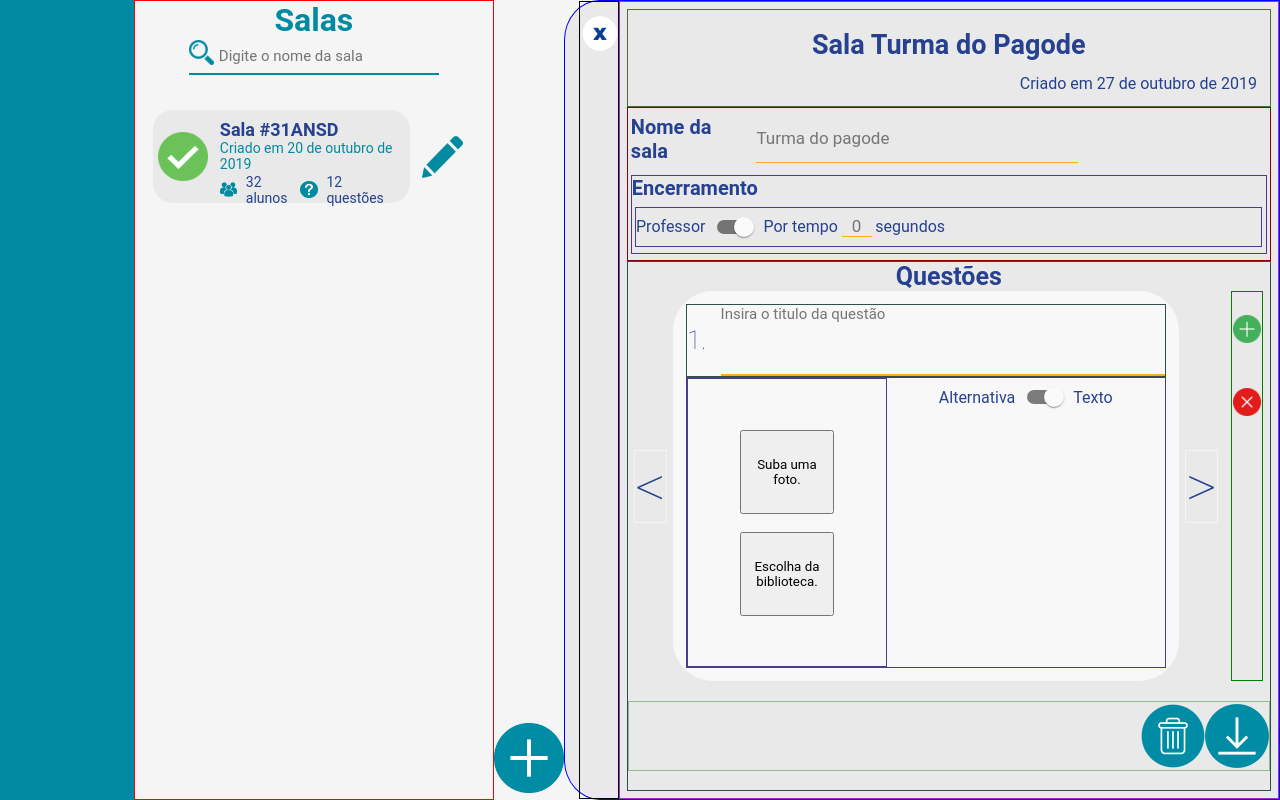
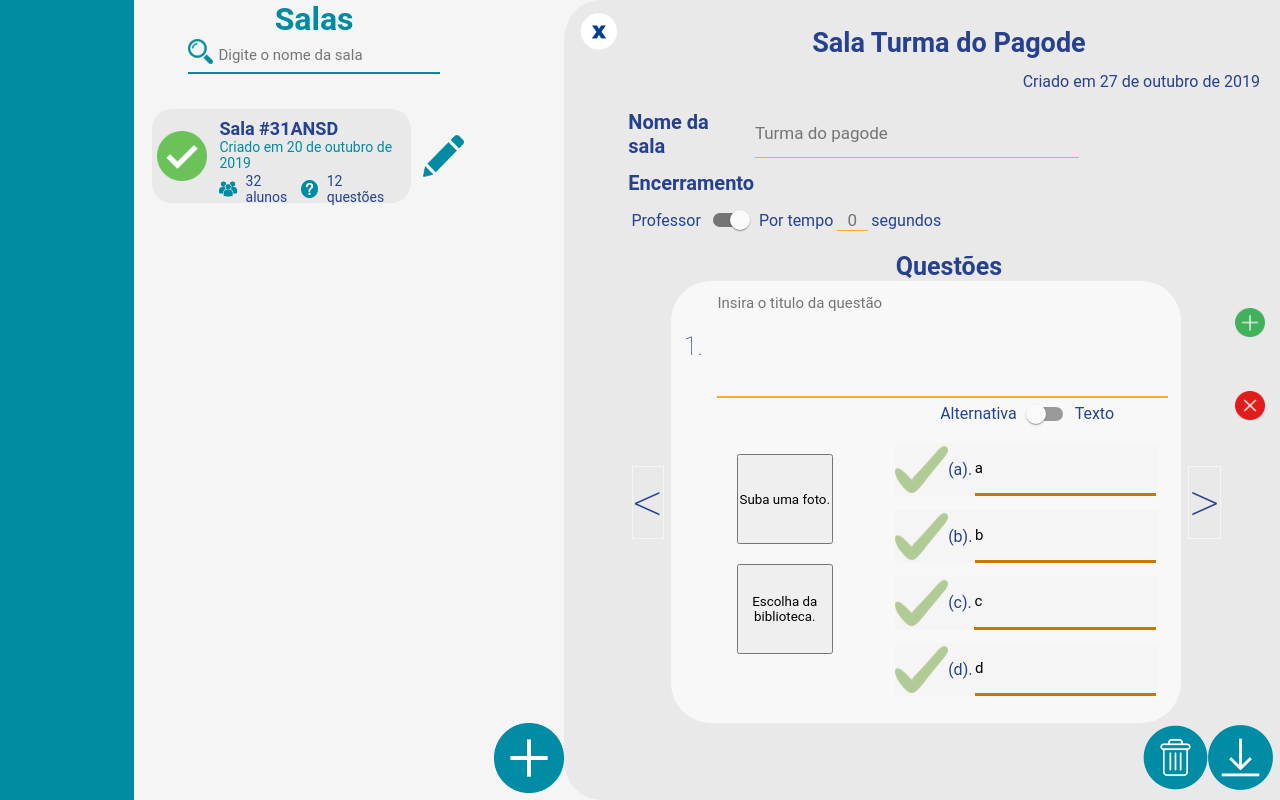
Before and after one commit to geta-org/anatodash, a React (Create React App) app: page /rooms in a window 1280 px wide. Built offline with nearby package versions, Linux system fonts and the light colour scheme.

Commit message:
Alternatives

```diff
--- a/src/components/rooms/rooms.js
+++ b/src/components/rooms/rooms.js
@@ -45,7 +45,20 @@ export default class Rooms extends Component {
             isByTeacher: true,
             seconds: 0,
             imageIsUploaded: false,
-            isByAlternative: true
+            isByText: false,
+            alternatives: ["a", "b", "c", "d", null],
+            answer: "",
+            questions: [
+                {
+                    id: "1",
+                    title: "",
+                    alternatives: [],
+                    answer: "",
+                    isByText: false,
+                    imageIsUploaded: false
+                }
+            ],
+            isEditing: true
         };
     }
 
@@ -63,15 +76,24 @@ export default class Rooms extends Component {
     };
 
     handleByAlternative = event => {
-        const isByAlternative = this.state.isByAlternative;
-        if (isByAlternative) {
+        const isByText = this.state.isByText;
+        if (isByText) {
             this.setState({
-                isByAlternative: false
+                isByText: false
             });
         } else {
             this.setState({
-                isByAlternative: true
+                isByText: true
             });
+        }
+    };
+
+    handleEditing = () => {
+        const _isEditing = this.state.isEditing;
+        if (_isEditing) {
+            this.setState({ isEditing: false });
+        } else {
+            this.setState({ isEditing: true });
         }
     };
 
@@ -79,6 +101,151 @@ export default class Rooms extends Component {
         this.setState({
             seconds: e.target.value
         });
+    };
+
+    handleAlternative = (e, number) => {
+        const array = [...this.state.alternatives];
+        array[number] = e.target.value;
+        this.setState(
+            {
+                alternatives: array
+            },
+            () => {
+                console.log(this.state.alternatives);
+            }
+        );
+    };
+
+    handleRightAlternative = e => {
+        const array = [...this.state.alternatives];
+        if (array[4] === array[e]) {
+            array[4] = null;
+            this.setState(
+                {
+                    alternatives: array
+                },
+                () => {
+                    console.log(this.state.alternatives);
+                }
+            );
+        } else {
+            array[4] = array[e];
+            this.setState(
+                {
+                    alternatives: array
+                },
+                () => {
+                    console.log(this.state.alternatives);
+                }
+            );
+        }
+    };
+
+    alternativeBox = (alt1, alt2, alt3, alt4, rightAlt) => {
+        return (
+            <div className="alternativeGroup">
+                <div className="alternativeContainer">
+                    {this.state.alternatives[4] ===
+                    this.state.alternatives[0] ? (
+                        <img
+                            onClick={() => this.handleRightAlternative(0)}
+                            className="rightCheck"
+                            alt=""
+                            src={CheckQ}
+                        />
+                    ) : (
+                        <img
+                            onClick={() => this.handleRightAlternative(0)}
+                            className="wrongCheck"
+                            alt=""
+                            src={CheckQ}
+                        />
+                    )}
+                    <p>({alt1}).</p>
+                    <input
+                        type="text"
+                        value={this.state.alternatives[0]}
+                        onChange={e => this.handleAlternative(e, 0)}
+                        placeholder="Digite a alternativa"
+                    />
+                </div>
+                <div className="alternativeContainer">
+                    {this.state.alternatives[4] ===
+                    this.state.alternatives[1] ? (
+                        <img
+                            onClick={() => this.handleRightAlternative(1)}
+                            className="rightCheck"
+                            alt=""
+                            src={CheckQ}
+                        />
+                    ) : (
+                        <img
+                            onClick={() => this.handleRightAlternative(1)}
+                            className="wrongCheck"
+                            alt=""
+                            src={CheckQ}
+                        />
+                    )}
+                    <p>({alt2}).</p>
+                    <input
+                        type="text"
+                        value={this.state.alternatives[1]}
+                        onChange={e => this.handleAlternative(e, 1)}
+                        placeholder="Digite a alternativa"
+                    />
+                </div>
+                <div className="alternativeContainer">
+                    {this.state.alternatives[4] ===
+                    this.state.alternatives[2] ? (
+                        <img
+                            onClick={() => this.handleRightAlternative(2)}
+                            className="rightCheck"
+                            alt=""
+                            src={CheckQ}
+                        />
+                    ) : (
+                        <img
+                            onClick={() => this.handleRightAlternative(2)}
+                            className="wrongCheck"
+                            alt=""
+                            src={CheckQ}
+                        />
+                    )}
+                    <p>({alt3}).</p>
+                    <input
+                        type="text"
+                        value={this.state.alternatives[2]}
+                        onChange={e => this.handleAlternative(e, 2)}
+                        placeholder="Digite a alternativa"
+                    />
+                </div>
+                <div className="alternativeContainer">
+                    {this.state.alternatives[4] ===
+                    this.state.alternatives[3] ? (
+                        <img
+                            onClick={() => this.handleRightAlternative(3)}
+                            className="rightCheck"
+                            alt=""
+                            src={CheckQ}
+                        />
+                    ) : (
+                        <img
+                            onClick={() => this.handleRightAlternative(3)}
+                            className="wrongCheck"
+                            alt=""
+                            src={CheckQ}
+                        />
+                    )}
+                    <p>({alt4}).</p>
+                    <input
+                        type="text"
+                        value={this.state.alternatives[3]}
+                        onChange={e => this.handleAlternative(e, 3)}
+                        placeholder="Digite a alternativa"
+                    />
+                </div>
+            </div>
+        );
     };
 
     render() {
@@ -119,9 +286,14 @@ export default class Rooms extends Component {
                         <img src={AddButton} alt="" />
                     </ButtonContainer>
                 </RoomsGeneral>
+                {this.state.isEditing ? (
                     <IndividualRoomGeneral>
                         <IndividualCloseColumn>
-                        <img alt="" src={CloseButton} />
+                            <img
+                                onClick={this.handleEditing}
+                                alt=""
+                                src={CloseButton}
+                            />
                         </IndividualCloseColumn>
                         <IndividualRoomContainer>
                             <IndividualRoomHeader>
@@ -151,7 +323,9 @@ export default class Rooms extends Component {
                                                 onChange={this.handleSeconds}
                                                 placeholder="0"
                                                 onClick={() => {
-                                                if (!this.state.isByTeacher) {
+                                                    if (
+                                                        !this.state.isByTeacher
+                                                    ) {
                                                         this.setState({
                                                             isByTeacher: true
                                                         });
@@ -186,7 +360,9 @@ export default class Rooms extends Component {
                                                 </div>
                                             ) : (
                                                 <div className="optionsImage">
-                                                <button>Suba uma foto.</button>
+                                                    <button>
+                                                        Suba uma foto.
+                                                    </button>
                                                     <button>
                                                         Escolha da biblioteca.
                                                     </button>
@@ -197,16 +373,27 @@ export default class Rooms extends Component {
                                                     <p>Alternativa</p>
                                                     <Switch
                                                         checked={
-                                                        this.state
-                                                            .isByAlternative
+                                                            this.state.isByText
                                                         }
-                                                    value="isByAlternative"
+                                                        value="isByText"
                                                         color="default"
                                                         onClick={
-                                                        this.handleByAlternative
+                                                            this
+                                                                .handleByAlternative
                                                         }
                                                     />
                                                     <p>Texto</p>
+                                                </div>
+                                                <div className="answerGroup">
+                                                    {this.state.isByText
+                                                        ? null
+                                                        : this.alternativeBox(
+                                                              "a",
+                                                              "b",
+                                                              "c",
+                                                              "d",
+                                                              "b"
+                                                          )}
                                                 </div>
                                             </div>
                                         </div>
@@ -226,6 +413,9 @@ export default class Rooms extends Component {
                             </IndividualRoomQuestionsContainer>
                         </IndividualRoomContainer>
                     </IndividualRoomGeneral>
+                ) : (
+                    <IndividualRoomGeneral />
+                )}
             </Container>
         );
     }
--- a/src/components/rooms/styles.js
+++ b/src/components/rooms/styles.js
@@ -16,7 +16,6 @@ export const RoomsGeneral = styled.div`
 
 export const RoomsContainer = styled.div`
     display: flex;
-    border: 1px solid red;
     flex-direction: column;
     width: 100%;
     justify-content: flex-start;
@@ -128,14 +127,12 @@ export const IndividualRoomGeneral = styled.div`
     width: 100%;
     flex-direction: row;
     background-color: #e9e9e9;
-    border: 1px solid blue;
     border-top-left-radius: 5%;
     border-bottom-left-radius: 5%;
 `;
 
 export const IndividualCloseColumn = styled.div`
     display: flex;
-    border: 1px solid black;
     width: 6%;
     justify-content: center;
     margin: 0 0 0 2%;
@@ -143,12 +140,12 @@ export const IndividualCloseColumn = styled.div`
         height: 8%;
         width: 100%;
         object-fit: contain;
+        cursor: pointer;
     }
 `;
 
 export const IndividualRoomContainer = styled.div`
     display: flex;
-    border: 1px solid darkorchid;
     width: 100%;
     flex-direction: column;
     padding: 1%;
@@ -156,7 +153,6 @@ export const IndividualRoomContainer = styled.div`
 
 export const IndividualRoomHeader = styled.div`
     display: flex;
-    border: 1px solid darkolivegreen;
     flex-direction: column;
     width: 100%;
     h1 {
@@ -175,7 +171,6 @@ export const IndividualRoomHeader = styled.div`
 
 export const IndividualRoomBody = styled.div`
     display: flex;
-    border: 1px solid darkred;
     width: 100%;
     flex-direction: column;
     form {
@@ -203,7 +198,6 @@ export const IndividualRoomBody = styled.div`
         flex-direction: column;
         width: 99%;
         margin: 1% 0.5%;
-        border: 1px solid darkslateblue;
         color: #26418f;
         h2 {
             margin-right: 10px;
@@ -234,7 +228,6 @@ export const IndividualRoomBody = styled.div`
 export const IndividualRoomQuestionsContainer = styled.div`
     display: flex;
     flex-direction: column;
-    border: 1px solid darkslategray;
     height: 100%;
     h1 {
         font-size: 25px;
@@ -266,7 +259,6 @@ export const IndividualRoomQuestions = styled.div`
     padding: 2%;
     flex-direction: column;
     .title {
-        border: 1px solid darkslategrey;
         display: flex;
         flex-direction: row;
         width: 100%;
@@ -290,12 +282,10 @@ export const IndividualRoomQuestions = styled.div`
         }
     }
     .body {
-        border: 1px solid darkslateblue;
-        height: 100%;
+        height: 75%;
         display: flex;
         flex-direction: row;
         .optionsImage {
-            border: 1px solid darkslateblue;
             display: flex;
             flex-direction: column;
             justify-content: center;
@@ -319,6 +309,50 @@ export const IndividualRoomQuestions = styled.div`
             display: flex;
             flex-direction: row;
             align-items: center;
+            height: 10%;
+        }
+        .answerGroup {
+            display: flex;
+            width: 100%;
+            height: 100%;
+            align-items: center;
+            justify-content: center;
+        }
+        .alternativeGroup {
+            display: flex;
+            width: 95%;
+            height: 95%;
+            flex-direction: column;
+            justify-content: space-around;
+        }
+        .alternativeContainer {
+            display: flex;
+            height: 20%;
+            margin: 1%;
+            align-items: center;
+            background-color: whitesmoke;
+            img {
+                height: 100%;
+                width: 20%;
+                cursor: pointer;
+            }
+            .rightCheck {
+                opacity: 1;
+            }
+            .wrongCheck {
+                opacity: 0.4;
+            }
+            input {
+                margin: 0 1%;
+                height: 100%;
+                width: 98%;
+                background: none;
+                border-top: none;
+                border-left: none;
+                border-right: none;
+                border-bottom: 3px solid #c77800;
+                font-size: 15px;
+            }
         }
     }
 `;
@@ -328,7 +362,6 @@ export const ButtonsQuestions = styled.div`
     flex-direction: column;
     height: 100%;
     width: 6%;
-    border: 1px solid green;
     margin: 0 1%;
     img {
         margin: 5%;
@@ -343,13 +376,11 @@ export const ButtonsRow = styled.div`
     flex-direction: row-reverse;
     height: 70px;
     width: 100%;
-    margin: 3% 0;
-    border: 1px solid darkseagreen;
     img {
         width: 10%;
         height: 100%;
         cursor: pointer;
         object-fit: contain;
-        margin-bottom: 10%;
+        margin-bottom: 1%;
     }
 `;
```
Lines whose indentation alone changed are shown as unchanged.
